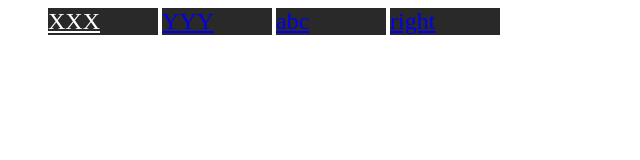
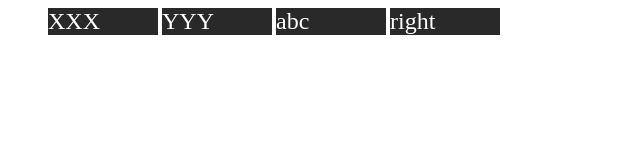
Before and after one commit to ckyambitny/test-ex-6, a plain HTML site: page index.html in a window 1280 px wide. In both pictures the pointer is over the link "XXX". Shown: the whole page, without its empty margins (0-640 px from the left). Drawn offline with Linux system fonts and the light colour scheme.

Commit message:
added margin

```diff
--- a/style.css
+++ b/style.css
@@ -1,5 +1,6 @@
-a:hover, a:visited {
+a, a:hover, a:visited {
     color: white;
+    text-decoration:none;
 }
 
 li {
@@ -19,6 +20,7 @@ nav ul li ul li {
 
 nav ul li:hover > ul > li {
     display:block;
+    margin-left: -40px;
 
 }
 
```
